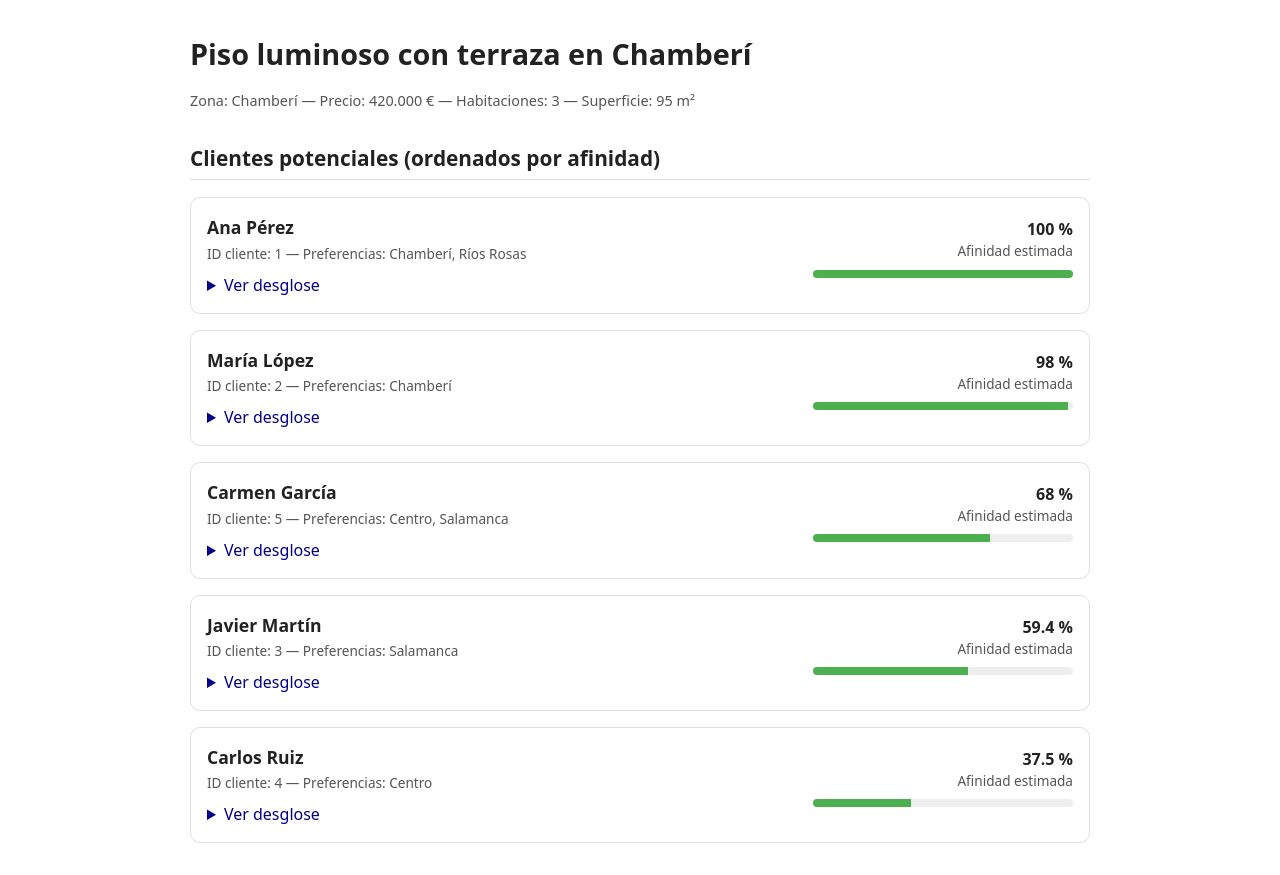
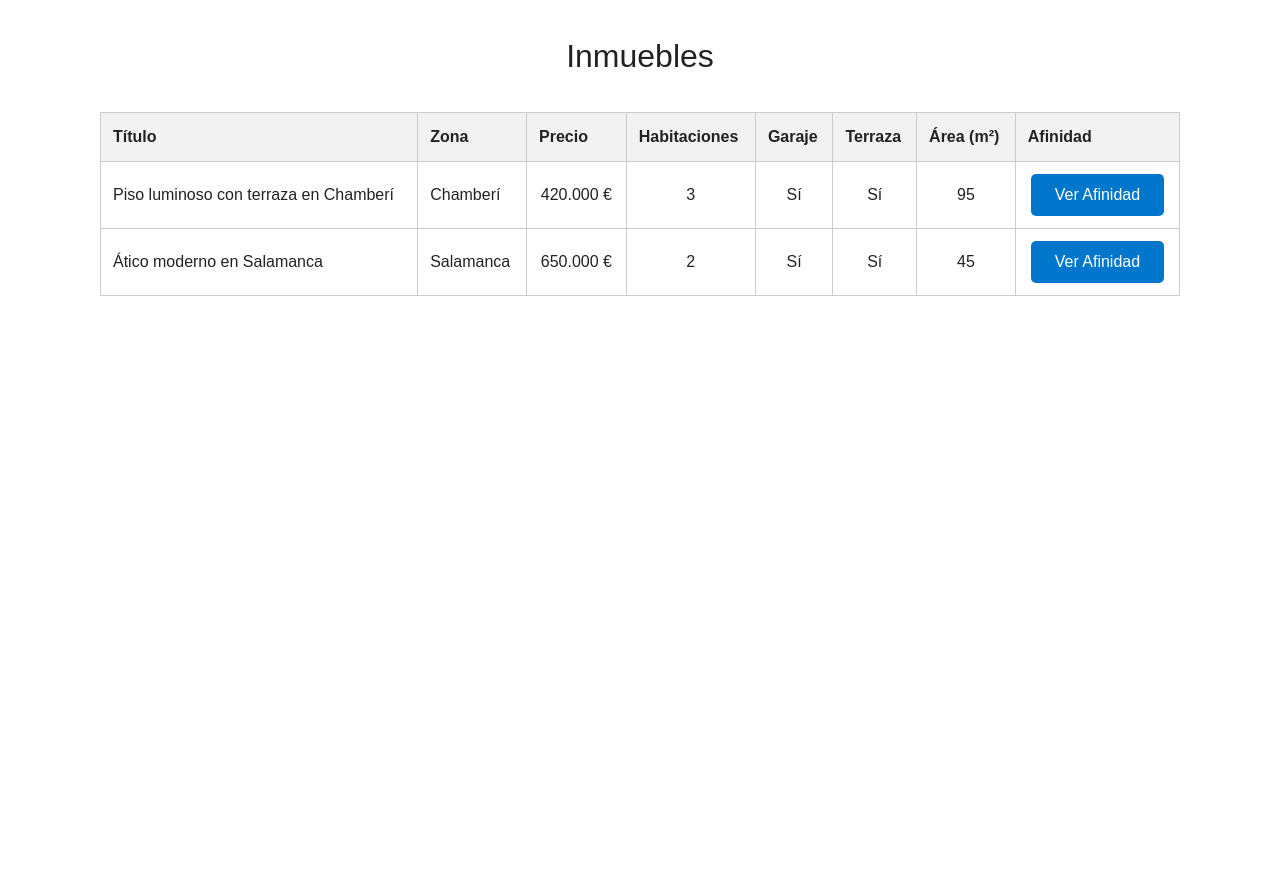
Before and after one commit to cmvelasquezr/crm_inmoweb, a PHP site: page / in a window 1280 px wide. After the commit the page ends 296 px from the top, so only its background shows below. Run offline with PHP 8.4, Linux system fonts and the light colour scheme; data comes from the database, SQL or seed files in the repository.

Commit message:
Modal de Afinidad y listado inmuebles

```diff
--- a/index.php
+++ b/index.php
@@ -83,5 +83,5 @@ $id = filter_input(INPUT_GET, 'id', FILTER_VALIDATE_INT, [
     'options' => ['default' => isset($_GET['id']) ? (int) $_GET['id'] : 1, 'min_range' => 1, 'max_range' => 3]
 ]);
 
-
-$controller->showProperty($id);
+$controller->listProperties();
+//$controller->showProperty($id);
--- a/src/Controllers/PropertyController.php
+++ b/src/Controllers/PropertyController.php
@@ -1,6 +1,7 @@
 <?php
 namespace Src\Controllers;
 
+use Exception;
 use Src\Repositories\PropertyRepository;
 use Src\Repositories\ClientRepository;
 use Src\Models\AffinityCalculator;
@@ -14,6 +15,18 @@ class PropertyController {
         $this->propertyRepo = $propertyRepo;
         $this->clientRepo = $clientRepo;
         $this->calculator = $calculator;
+    }
+
+    public function listProperties(): void {
+        try {
+            $properties = $this->propertyRepo->getAll();
+            $viewData = ['properties' => $properties];
+            extract($viewData);
+            include __DIR__ . '/../../views/property_list.php';
+        } catch (Exception $e){
+            $message = 'No se pudieron cargar las propiedades.';
+            throw new Exception($message);
+        }
     }
 
     public function showProperty(int $id): void {
@@ -47,6 +60,8 @@ class PropertyController {
         $viewData = ['property' => $property, 'matches' => $matches];
         extract($viewData);
         include __DIR__ . '/../../views/property_view.php';
+        $html = ob_get_clean();
+        echo $html;
     }
 
 }
--- a/src/Repositories/MySQLPropertyRepository.php
+++ b/src/Repositories/MySQLPropertyRepository.php
@@ -19,7 +19,8 @@ class MySQLPropertyRepository extends BaseRepository implements PropertyReposito
             $this->conn = $database->getConnection();
 
             if (!$this->conn) {
-                throw new Exception("No se pudo establecer la conexión con la base de datos.");
+                $message = "No se pudo establecer la conexión con la base de datos.";
+                throw new Exception($message);
             }
         } catch (Exception $e) {
             $message = "Error al inicializar MySQLPropertyRepository: " . $e->getMessage();
--- a/src/assets/css/style.css
+++ b/src/assets/css/style.css
@@ -10,7 +10,7 @@
 body {
     font-family: system-ui, -apple-system, "Segoe UI", Roboto, sans-serif;
     margin: 2rem auto;
-    max-width: 900px;
+    max-width: 1200px;
     line-height: 1.5;
     color: #222;
 }
@@ -102,3 +102,76 @@ h2 {
     color: var(--text-muted);
     font-size: 0.9rem;
 }
+table {
+    width: 90%;
+    margin: 2em auto;
+    border-collapse: collapse;
+    font-family: Arial, sans-serif;
+}
+th, td {
+    border: 1px solid #ccc;
+    padding: 0.75em;
+    text-align: left;
+}
+th {
+    background-color: #f2f2f2;
+}
+caption {
+    font-size: 2.0em;
+    margin-bottom: 1em;
+}
+tr:hover {
+    background-color: #eef;
+    cursor: pointer;
+}
+.celda-centrada {
+    text-align: center;
+}
+
+/* Modal styles */
+.modal {
+    display: none;
+    position: fixed;
+    z-index: 999;
+    left: 0;
+    top: 0;
+    width: 100%;
+    height: 100%;
+    overflow: auto;
+    background-color: rgba(0,0,0,0.5);
+}
+
+.modal-content {
+    background-color: #fff;
+    margin: 5% auto;
+    padding: 2em;
+    border: 1px solid #888;
+    width: 60%;
+    max-width: 600px;
+    font-family: Arial, sans-serif;
+}
+
+.close {
+    color: #aaa;
+    float: right;
+    font-size: 1.5em;
+    font-weight: bold;
+    cursor: pointer;
+}
+
+.close:hover {
+    color: #000;
+}
+.btn-afinidad {
+    background-color: #0077cc;
+    color: white;
+    border: none;
+    padding: 0.75em 1.5em;
+    font-size: 1em;
+    border-radius: 5px;
+    cursor: pointer;
+    transition: background-color 0.3s ease;
+}
+.btn-afinidad:hover {
+    background-color: #005fa3;
+}
--- a/src/assets/js/script.js
+++ b/src/assets/js/script.js
@@ -7,3 +7,28 @@ function toggleDetails(id) {
     if (!el) return;
     el.style.display = el.style.display === 'none' ? 'block' : 'none';
 }
+const rows = document.querySelectorAll('.property-row');
+    const modal = document.getElementById('propertyModal');
+    const closeBtn = document.getElementById('closeModal');
+
+    rows.forEach(row => {
+        row.addEventListener('click', () => {
+            const id = row.dataset.id;
+
+            fetch('../public/ajax/property_affinity.php?id='+id)
+                /*.then(response => response.text())
+                .then(text => console.log(text));*/
+                .then(response => response.text())
+                .then(html => {
+                    document.querySelector('.modal-content').innerHTML = html;
+                    modal.style.display = 'block';
+                })
+                .catch(err => {
+                    alert("Error al cargar la propiedad.");
+                    console.error(err);
+                });
+        });
+    });
+
+    closeBtn.onclick = () => modal.style.display = 'none';
+    window.onclick = (e) => { if (e.target === modal) modal.style.display = 'none'; };
--- /dev/null
+++ b/views/property_list.php
@@ -0,0 +1,56 @@
+<!DOCTYPE html>
+<html lang="es">
+<head>
+    <meta charset="UTF-8">
+    <title>Listado de Propiedades</title>
+    <!-- Enlaces a CSS y JS externos -->
+    <link rel="stylesheet" href="src/assets/css/style.css">
+    <script src="src/assets/js/script.js" defer></script>
+</head>
+<body>
+    <table>
+        <caption>Inmuebles</caption>
+        <thead>
+            <tr>
+                <th>Título</th>
+                <th>Zona</th>
+                <th>Precio</th>
+                <th>Habitaciones</th>
+                <th>Garaje</th>
+                <th>Terraza</th>
+                <th>Área (m²)</th>
+                <th>Afinidad</th>
+            </tr>
+        </thead>
+        <tbody>
+            <?php foreach ($properties as $property): ?>
+                <tr class="property-row" data-id="<?= $property->id ?>">
+                    <td><?= htmlspecialchars($property->title) ?></td>
+                    <td><?= htmlspecialchars($property->zone) ?></td>
+                    <td class="celda-centrada"><?= number_format($property->price, 0, ',', '.') ?> €</td>
+                    <td class="celda-centrada"><?= htmlspecialchars($property->rooms) ?></td>
+                    <td class="celda-centrada"><?= $property->hasGarage ? 'Sí' : 'No' ?></td>
+                    <td class="celda-centrada"><?= $property->hasTerrace ? 'Sí' : 'No' ?></td>
+                    <td class="celda-centrada"><?= htmlspecialchars($property->areaM2) ?></td>
+                    <td class="celda-centrada"><button id="btnAfinidad" class="btn-afinidad">Ver Afinidad</button></td>
+                </tr>
+            <?php endforeach; ?>
+        </tbody>
+    </table>
+
+    <!-- Modal -->
+    <div id="propertyModal" class="modal">
+        <div class="modal-content">
+            <span class="close" id="closeModal">&times;</span>
+            <h2 id="modalTitle"></h2>
+            <p><strong>Zona:</strong> <span id="modalZone"></span></p>
+            <p><strong>Precio:</strong> <span id="modalPrice"></span></p>
+            <p><strong>Habitaciones:</strong> <span id="modalRooms"></span></p>
+            <p><strong>Garaje:</strong> <span id="modalGarage"></span></p>
+            <p><strong>Terraza:</strong> <span id="modalTerrace"></span></p>
+            <p><strong>Área:</strong> <span id="modalArea"></span> m²</p>
+        </div>
+    </div>
+
+</body>
+</html>
```
Also changed, not shown: bootstrap.php (added, +39 -0 lines), public/Ajax/property_affinity.php (added, +75 -0 lines), src/assets/js/modal123.js (added, +20 -0 lines).
